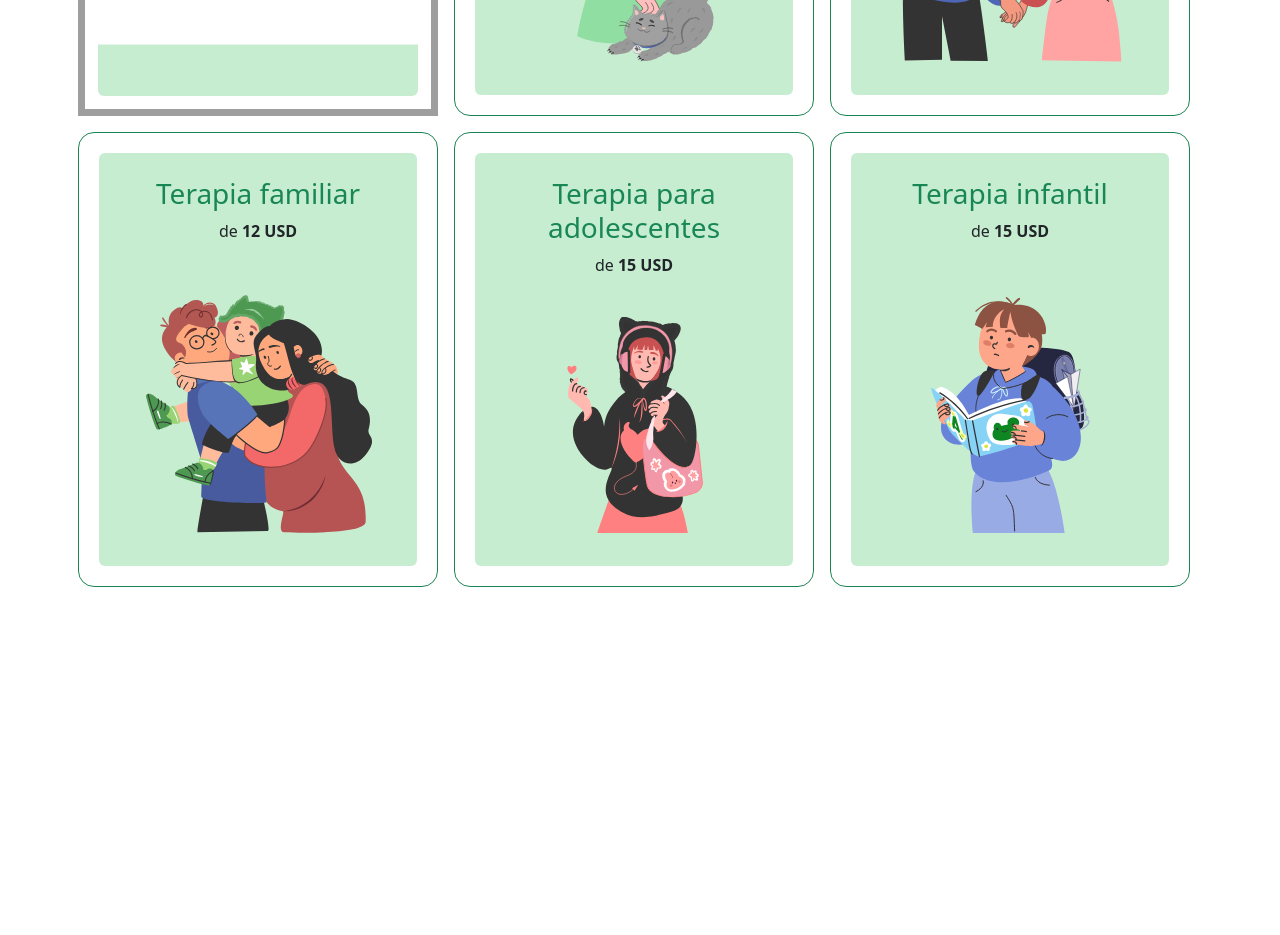
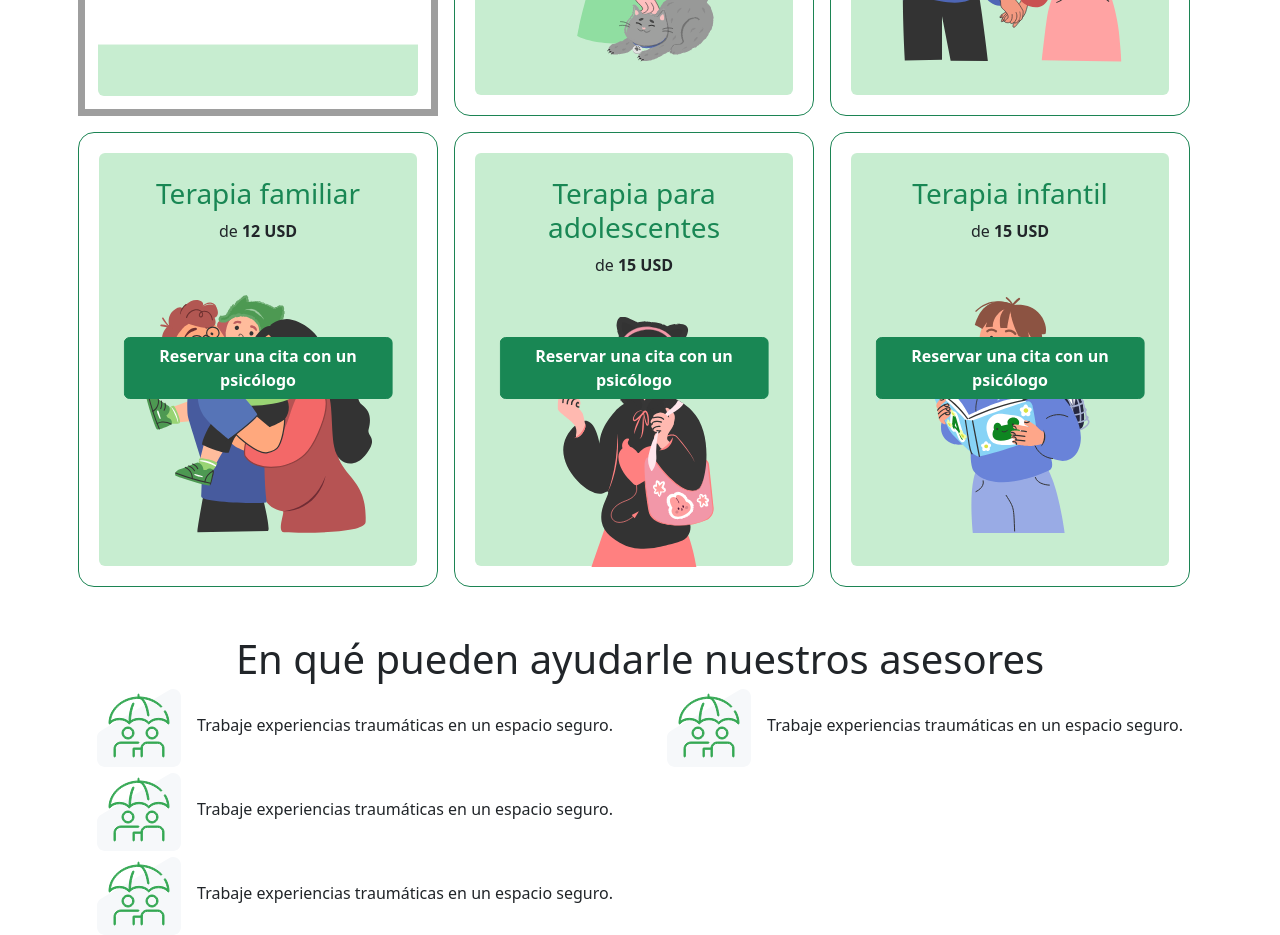
Before and after one commit to Benit0Trdlla/Psychologists, a Next.js app in the folder my-app/: page / in a window 1280 px wide. Shown: the part 2800-3735 px from the top of the page. Before the commit the page ends 3435 px from the top, so only its background shows below. Built offline with nearby package versions, Linux system fonts and the light colour scheme; grey boxes are pictures that could not be loaded.

Commit message:
Refactoring: TypesTherapies & AdvisorsSection. Desing of PsychotherapyProcess.

```diff
--- a/my-app/src/app/components/Home/AdvisorsSection.jsx
+++ b/my-app/src/app/components/Home/AdvisorsSection.jsx
@@ -1,56 +1,29 @@
 export default function AdvisorsSection() {
+    const help_advisors = [
+        {title: "Dificultades en las relaciones", description: "Te cuesta entenderte con tu pareja, familiares, hijos, compañeros. Te sientes solo.", img: "images/Asesores/1.svg"},
+        {title: "Períodos difíciles en la vida", description: "Estás atravesando una crisis personal debido a un divorcio, pérdida de empleo, cambio de residencia, etc. Buscas un propósito en la vida.", img: "images/Asesores/2.svg"},
+        {title: "Depresión y apatía", description: "Sientes tristeza constante, pérdida de interés por la vida. No disfrutas lo que solías disfrutar.", img: "images/Asesores/3.svg"},
+        {title: "Miedos, fobias, ansiedad", description: "Te persigue una preocupación constante que limita tu vida. Tienes miedo de perder a alguien, tu trabajo, salud o a ti mismo.", img: "images/Asesores/4.svg"},
+        {title: "Relaciones contigo mismo", description: "No estás seguro de tus habilidades, acciones, decisiones o apariencia. Quieres aprender a comprenderte y aceptarte, recuperar la sensibilidad corporal.", img: "images/Asesores/5.svg"},
+        {title: "Duelo, pérdidas, separaciones", description: "Estás atravesando una separación, la pérdida de un ser querido u otros cambios dolorosos en la vida. Las consecuencias de un trauma psicológico te impiden vivir plenamente.", img: "images/Asesores/6.svg"},
+    ]
     return (
         <>
             {/* ASESORES SECTION  */}
             <section className="bg-secondary-subtle mb-0 text-center py-5">
                 <h1 className="mb-0">En qué pueden ayudarle nuestros asesores</h1>
                 <div className="container text-center mt-5">
+
                     <div className="row">
-                        <div className="col-12 col-md-6 col-lg-4">
-                            <img src="images/Asesores/1.svg" alt="" />
-                            <h4 className="fw-bold">Dificultades en las relaciones</h4>
-                            <p className="fw-normal fs-semibold">
-                                Te cuesta entenderte con tu pareja, familiares, hijos, compañeros. Te sientes solo.
-                            </p>
-                        </div>
-                        <div className="col-12 col-md-6 col-lg-4">
-                            <img src="images/Asesores/2.svg" alt="" />
-                            <h4 className="fw-bold">Períodos difíciles en la vida</h4>
-                            <p className="fw-normal fs-semibold">
-                                Estás atravesando una crisis personal debido a un divorcio, pérdida de empleo, cambio de residencia, etc. Buscas un propósito en la vida.
-                            </p>
-                        </div>
-
-                        <div className="col-12 col-md-6 col-lg-4">
-                            <img src="images/Asesores/3.svg" alt="" />
-                            <h4 className="fw-bold">Depresión y apatía</h4>
-                            <p className="fw-normal fs-semibold">
-                                Sientes tristeza constante, pérdida de interés por la vida. No disfrutas lo que solías disfrutar.
-                            </p>
-                        </div>
-                        <div className="col-12 col-md-6 col-lg-4">
-                            <img src="images/Asesores/4.svg" alt="" />
-                            <h4 className="fw-bold">Miedos, fobias, ansiedad
-                            </h4>
-                            <p className="fw-normal fs-semibold">
-                                Te persigue una preocupación constante que limita tu vida. Tienes miedo de perder a alguien, tu trabajo, salud o a ti mismo.
-                            </p>
-                        </div>
-
-                        <div className="col-12 col-md-6 col-lg-4">
-                            <img src="images/Asesores/5.svg" alt="" />
-                            <h4 className="fw-bold">Relaciones contigo mismo</h4>
-                            <p className="fw-normal fs-semibold">
-                                No estás seguro de tus habilidades, acciones, decisiones o apariencia. Quieres aprender a comprenderte y aceptarte, recuperar la sensibilidad corporal.
-                            </p>
-                        </div>
-                        <div className="col-12 col-md-6 col-lg-4">
-                            <img src="images/Asesores/6.svg" alt="" />
-                            <h4 className="fw-bold">Duelo, pérdidas, separaciones</h4>
-                            <p className="fw-normal fs-semibold">
-                                Estás atravesando una separación, la pérdida de un ser querido u otros cambios dolorosos en la vida. Las consecuencias de un trauma psicológico te impiden vivir plenamente.
-                            </p>
-                        </div>
+                        {help_advisors.map((advisors) => (
+                            <div key={advisors.title} className="col-12 col-md-6 col-lg-4">
+                                <img src={advisors.img} alt="" />
+                                <h4 className="fw-bold">{advisors.title}</h4>
+                                <p className="fw-normal fs-semibold">
+                                    {advisors.description}
+                                </p>
+                            </div>
+                        ))}
                     </div>
 
                     <p className="mb-0 p-0 mt-3 fw-medium">Esto es solo una parte. Cada solicitud es única.</p>
--- a/my-app/src/app/components/Home/CardsStats/CardsStats.css
+++ b/my-app/src/app/components/Home/CardsStats/CardsStats.css
@@ -1,3 +1,7 @@
+.p-line-height {
+    line-height: 1.5rem;
+}
+
 .card-bg-width {
     background-color: rgb(199, 237, 208);
     width: 360px;
--- a/my-app/src/app/components/Home/CardsStats/CardsStats.jsx
+++ b/my-app/src/app/components/Home/CardsStats/CardsStats.jsx
@@ -6,15 +6,15 @@ export default function CardsStats() {
                 <div className="row align-items-center d-flex justify-content-between gap-lg-0 gap-1">
                     <div className="col-lg-4  rounded-3 p-0 card-bg-width">
                         <p className="m-0 fs-3 fw-semibold mt-3">27.000+</p>
-                        <p style={{ lineHeight: "1.5rem" }} className="fw-normal fs-5">clientes encontraron a su <br /> psicólogo</p>
+                        <p className="fw-normal fs-5 p-line-height">clientes encontraron a su <br /> psicólogo</p>
                     </div>
                     <div className="col-lg-4  rounded-3 p-0 card-bg-width">
                         <p className="m-0 fs-3 fw-semibold mt-3">450</p>
-                        <p style={{ lineHeight: "1.5rem" }} className="fw-normal fs-5">Especialistas con educación y experiencia verificadas</p>
+                        <p className="fw-normal fs-5 p-line-height">Especialistas con educación y experiencia verificadas</p>
                     </div>
                     <div className="col-lg-4  rounded-3 p-0 card-bg-width">
                         <p className="m-0 fs-3 fw-semibold mt-3">8 años</p>
-                        <p style={{ lineHeight: "1.5rem" }} className="fw-normal fs-5">de experiencia promedio <br /> de nuestros psicólogos</p>
+                        <p className="fw-normal fs-5 p-line-height">de experiencia promedio <br /> de nuestros psicólogos</p>
                     </div>
                 </div>
             </div>
--- /dev/null
+++ b/my-app/src/app/components/Home/PsychotherapyProcess/PsychotherapyProcess.jsx
@@ -0,0 +1,38 @@
+export default function PsychotherapyProcess() {
+    const arr_col1 = [
+        {}
+    ]
+    const arr_col2 = [
+        {}
+    ]
+    return (
+        <>
+            <section className="container">
+                <h1 className="mb-0 text-center">En qué pueden ayudarle nuestros asesores</h1>
+                <div className="row">
+                    <div className="col-12 col-md-6 col-lg-6">
+                        <div className="gap-3 d-flex justify-content-center align-items-center">
+                            <img src="images/PsychotherapyProcess/1.svg" alt="" />
+                            <p className="mb-0">Trabaje experiencias traumáticas en un espacio seguro.</p>
+                        </div>
+                        <div className="gap-3 d-flex justify-content-center align-items-center">
+                            <img src="images/PsychotherapyProcess/1.svg" alt="" />
+                            <p className="mb-0">Trabaje experiencias traumáticas en un espacio seguro.</p>
+                        </div>
+                        <div className="gap-3 d-flex justify-content-center align-items-center">
+                            <img src="images/PsychotherapyProcess/1.svg" alt="" />
+                            <p className="mb-0">Trabaje experiencias traumáticas en un espacio seguro.</p>
+                        </div>
+                    </div>
+                    <div className="col-12 col-md-6 col-lg-6">
+                        <div className="gap-3 d-flex justify-content-center align-items-center">
+                            <img src="images/PsychotherapyProcess/1.svg" alt="" />
+                            <p className="mb-0">Trabaje experiencias traumáticas en un espacio seguro.</p>
+                        </div>
+                    </div>
+                </div>
+            </section>
+
+        </>
+    )
+}
--- a/my-app/src/app/components/Home/TypesTherapies/TypesTherapies.css
+++ b/my-app/src/app/components/Home/TypesTherapies/TypesTherapies.css
@@ -1,3 +1,9 @@
+.container-cards{
+    height: 454.58px;
+    width: 360px;
+    padding: 20px;
+}
+
 .bg-div-cards {
     background-color: rgb(199, 237, 208);
 }
--- a/my-app/src/app/components/Home/TypesTherapies/TypesTherapies.jsx
+++ b/my-app/src/app/components/Home/TypesTherapies/TypesTherapies.jsx
@@ -1,12 +1,19 @@
 import "./TypesTherapies.css"
 export default function TypesTherapies() {
+    const types_therapies = [
+        { title: "Terapia individual", price: "13 USD", image: "images/TypesTherapies/1.svg", href: "#" },
+        { title: "Terapia de pareja", price: "10 USD", image: "images/TypesTherapies/2.svg", href: "#" },
+        { title: "Terapia familiar", price: "12 USD", image: "images/TypesTherapies/3.svg", href: "#" },
+        { title: "Terapia para adolescentes", price: "15 USD", image: "images/TypesTherapies/4.svg", href: "#" },
+        { title: "Terapia infantil", price: "15 USD", image: "images/TypesTherapies/5.svg", href: "#" },
+    ]
     return (
         <>
             {/* TIPOS DE TERAPIAS */}
             <section className="container px-0 text-center py-5">
                 <div className="row gap-lg-3 gap-md-2 gap-sm-3 me-0 gap-3 margin-row-div-cards d-flex justify-content-center">
 
-                    <div className="col-12 col-md-6 col-lg-4 border-custom-image rounded-4" style={{ height: "454.58px", width: "360px", padding: "20px" }}>
+                    <div className="col-12 col-md-6 col-lg-4 border-custom-image rounded-4 container-cards">
                         <div className="bg-div-cards rounded-2 h-100 position-relative">
                             <div className="bg-white z-1 position-absolute top-50 start-50 translate-middle w-100 h-75">
                                 <h1 className="fw-semibold mt-5">Terapia para todos</h1>
@@ -17,48 +24,17 @@ export default function TypesTherapies() {
                         </div>
                     </div>
 
-                    <div className="bg-hover col-12 col-md-6 col-lg-4 border-color rounded-4" style={{ height: "454.58px", width: "360px", padding: "20px" }}>
-                        <div className="bg-div-cards rounded-2 position-relative div-cards-height">
-                            <h3 className="text-success pt-4">Terapia individual</h3>
-                            <p>de <strong>13 USD</strong></p>
-                            <img src="images/TypesTherapies/1.svg" className="img-fluid mt-sm-2 mt-lg-4" alt="" />
+                    {types_therapies.map((type) => (
+                        <div key={type.title} className="bg-hover col-12 col-md-6 col-lg-4 border-color rounded-4 container-cards">
+                            <div className="bg-div-cards rounded-2 position-relative div-cards-height">
+                                <h3 className="text-success pt-4">{type.title}</h3>
+                                <p>de <strong>{type.price}</strong></p>
+                                <img src={type.image} className="img-fluid mt-sm-2 mt-lg-4" alt="" />
+                            </div>
+                            <a href={type.href} className="btn btn-success width-anchor fw-semibold mt-2">Reservar una cita con un psicólogo</a>
+                            {/* <a href="#" className="btn btn-success w-75 d-md-block d-none fw-semibold mt-2">Reservar una cita con un psicólogo</a> */}
                         </div>
-                        <a href="#" className="btn btn-success width-anchor fw-semibold mt-2">Reservar una cita con un psicólogo</a>
-                        {/* <a href="#" className="btn btn-success w-75 d-md-block d-none fw-semibold mt-2">Reservar una cita con un psicólogo</a> */}
-                    </div>
-
-                    <div className="col-12 col-md-6 col-lg-4 border-color rounded-4" style={{ height: "454.58px", width: "360px", padding: "20px" }}>
-                        <div className="bg-div-cards rounded-2 div-cards-height position-relative">
-                            <h3 className="text-success pt-4">Terapia de pareja</h3>
-                            <p>de <strong>10 USD</strong></p>
-                            <img src="images/TypesTherapies/2.svg" className="img-fluid mt-4" alt="" />
-                        </div>
-                    </div>
-
-
-                    <div className="col-12 col-md-6 col-lg-4 border-color rounded-4" style={{ height: "454.58px", width: "360px", padding: "20px" }}>
-                        <div className="bg-div-cards rounded-2 div-cards-height position-relative">
-                            <h3 className="text-success pt-4">Terapia familiar</h3>
-                            <p>de <strong>12 USD</strong></p>
-                            <img src="images/TypesTherapies/3.svg" className="img-fluid mt-4" alt="" />
-                        </div>
-                    </div>
-
-                    <div className="col-12 col-md-6 col-lg-4 border-color rounded-4" style={{ height: "454.58px", width: "360px", padding: "20px" }}>
-                        <div className="bg-div-cards rounded-2 div-cards-height position-relative">
-                            <h3 className="text-success pt-4">Terapia para adolescentes</h3>
-                            <p>de <strong>15 USD</strong></p>
-                            <img src="images/TypesTherapies/4.svg" className="mt-4" width={242} height={216} alt="" />
-                        </div>
-                    </div>
-
-                    <div className="col-12 col-md-6 col-lg-4 border-color rounded-4" style={{ height: "454.58px", width: "360px", padding: "20px" }}>
-                        <div className="bg-div-cards rounded-2 div-cards-height position-relative">
-                            <h3 className="text-success pt-4">Terapia infantil</h3>
-                            <p>de <strong>15 USD</strong></p>
-                            <img src="images/TypesTherapies/5.svg" className="img-fluid mt-4" alt="" />
-                        </div>
-                    </div>
+                    ))}
                 </div>
             </section>
         </>
--- a/my-app/src/app/page.jsx
+++ b/my-app/src/app/page.jsx
@@ -4,6 +4,7 @@ import HeroSection from "./components/Home/Hero/HeroSection"
 import CardsStats from "./components/Home/CardsStats/CardsStats"
 import AdvisorsSection from "./components/Home/AdvisorsSection"
 import TypesTherapies from "./components/Home/TypesTherapies/TypesTherapies"
+import PsychotherapyProcess from "./components/Home/PsychotherapyProcess/PsychotherapyProcess"
 
 export default function Home() {
 
@@ -15,6 +16,8 @@ export default function Home() {
       <CardsPsychologists/>
       <AdvisorsSection/>
       <TypesTherapies/>
+      <PsychotherapyProcess/>
+
     </>
   );
 }
```
Also changed, not shown: my-app/public/Images/PsychotherapyProcess/1.svg (added), my-app/src/app/components/Home/PsychotherapyProcess/PsychotherapyProcess.css (added).
